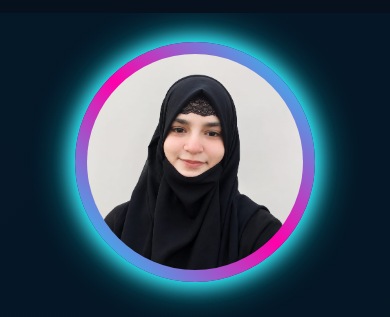
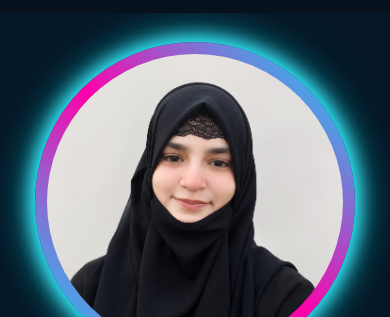
Before and after one commit to javeriasalman789-jpg/Portfolio-Website, a plain HTML site: page index.html in a window 390 px wide. Shown: the part 78-395 px from the top of the page. Drawn offline with nearby package versions, Linux system fonts and the light colour scheme; some packages are replaced by stand-ins of ours; a script that the page names is missing.

Commit message:
Update portfolio

```diff
--- a/style.css
+++ b/style.css
@@ -130,7 +130,7 @@ section {
     .image-container {
         justify-content: flex-end;
         padding-left: 80px;
-        /* Increase to 100px or 120px if needed */
+
     }
 }
 
@@ -200,8 +200,8 @@ section {
 
     .profile-ring {
 
-        width: 240px;
-        height: 240px;
+        width: 320px;
+        height: 320px;
 
     }
 
```
